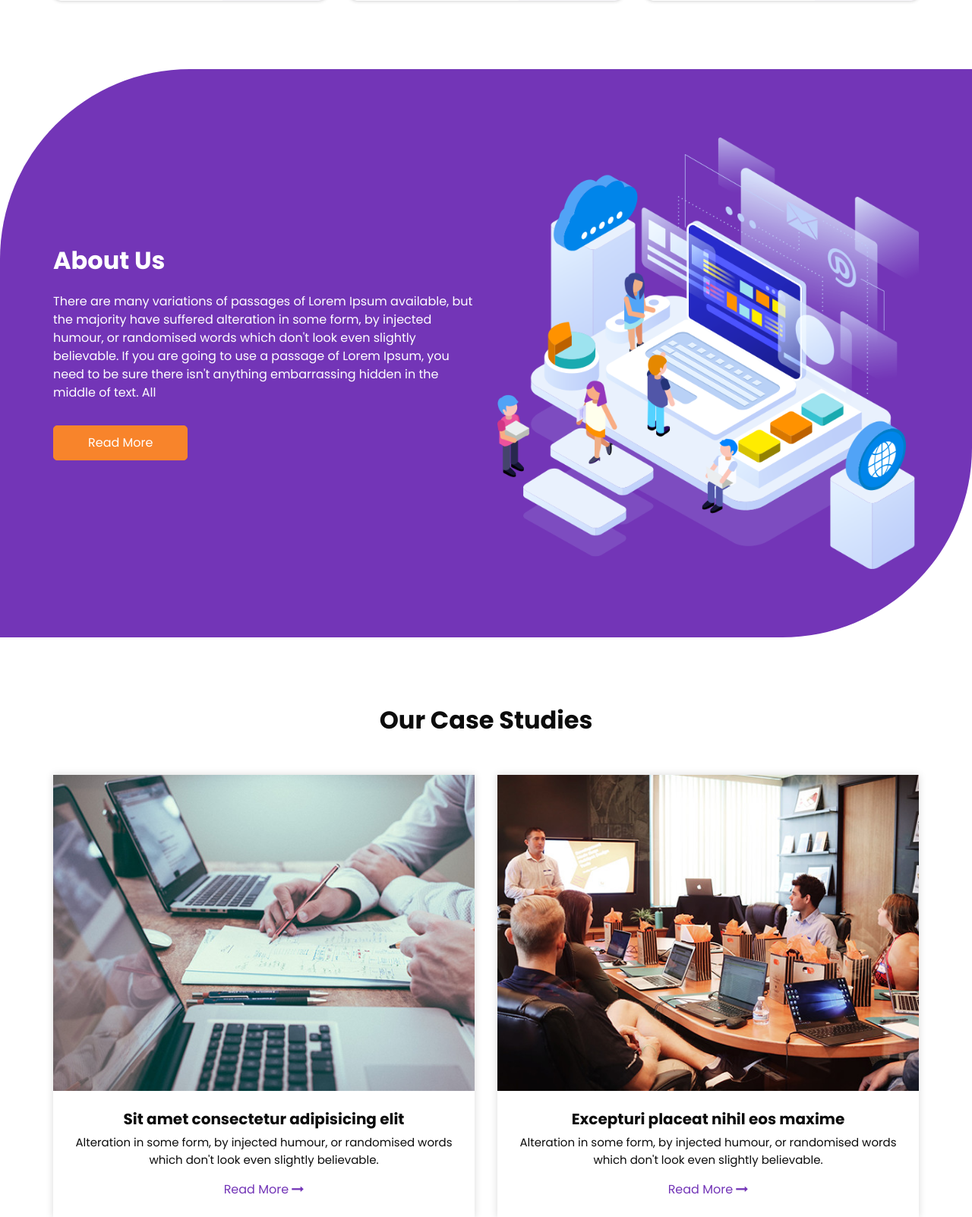
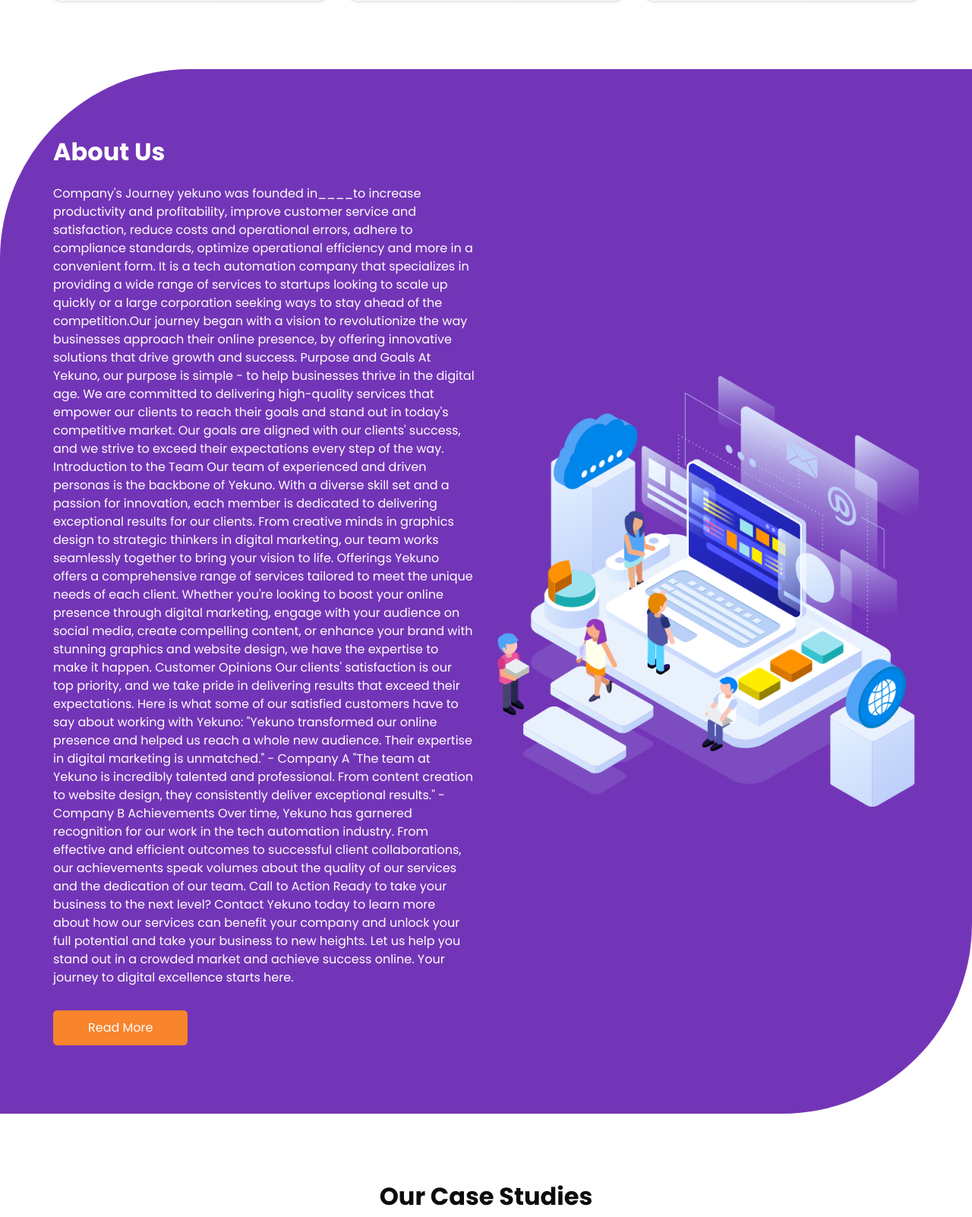
Before and after one commit to avocado-beans/nexusdev, a Flask app: page / in a window 1280 px wide. Shown: the part 1290-2892 px from the top of the page at 76% size. Run offline with Flask 3, Linux system fonts and the light colour scheme; some libraries are stand-ins or nearby versions.

Commit message:
Update index.html

```diff
--- a/templates/index.html
+++ b/templates/index.html
@@ -277,10 +277,36 @@
               </h2>
             </div>
             <p>
-              There are many variations of passages of Lorem Ipsum available, but the majority have suffered alteration
-              in some form, by injected humour, or randomised words which don't look even slightly believable. If you
-              are going to use a passage of Lorem Ipsum, you need to be sure there isn't anything embarrassing hidden in
-              the middle of text. All
+              Company's Journey
+yekuno was founded in____to increase productivity and profitability, improve customer service and satisfaction, reduce costs and operational errors, adhere to compliance standards, optimize operational efficiency and more in a convenient form. It is a tech automation company that specializes in providing a wide range of services to startups looking to scale up quickly or a large corporation seeking ways to stay ahead of the competition.Our journey began with a vision to revolutionize the way businesses approach their online presence, by offering innovative solutions that drive growth and success.
+
+Purpose and Goals
+
+At Yekuno, our purpose is simple - to help businesses thrive in the digital age. We are committed to delivering high-quality services that empower our clients to reach their goals and stand out in today's competitive market. Our goals are aligned with our clients' success, and we strive to exceed their expectations every step of the way.
+
+Introduction to the Team
+
+Our team of experienced and driven personas is the backbone of Yekuno. With a diverse skill set and a passion for innovation, each member is dedicated to delivering exceptional results for our clients. From creative minds in graphics design to strategic thinkers in digital marketing, our team works seamlessly together to bring your vision to life.
+
+Offerings
+
+Yekuno offers a comprehensive range of services tailored to meet the unique needs of each client. Whether you're looking to boost your online presence through digital marketing, engage with your audience on social media, create compelling content, or enhance your brand with stunning graphics and website design, we have the expertise to make it happen.
+
+Customer Opinions
+
+Our clients' satisfaction is our top priority, and we take pride in delivering results that exceed their expectations. Here is what some of our satisfied customers have to say about working with Yekuno:
+
+"Yekuno transformed our online presence and helped us reach a whole new audience. Their expertise in digital marketing is unmatched." - Company A
+
+"The team at Yekuno is incredibly talented and professional. From content creation to website design, they consistently deliver exceptional results." - Company B
+
+Achievements
+
+Over time, Yekuno has garnered recognition for our work in the tech automation industry. From effective and efficient outcomes to successful client collaborations, our achievements speak volumes about the quality of our services and the dedication of our team.
+
+Call to Action
+
+Ready to take your business to the next level? Contact Yekuno today to learn more about how our services can benefit your company and unlock your full potential and take your business to new heights. Let us help you stand out in a crowded market and achieve success online. Your journey to digital excellence starts here.
             </p>
             <a href="">
               Read More
```
